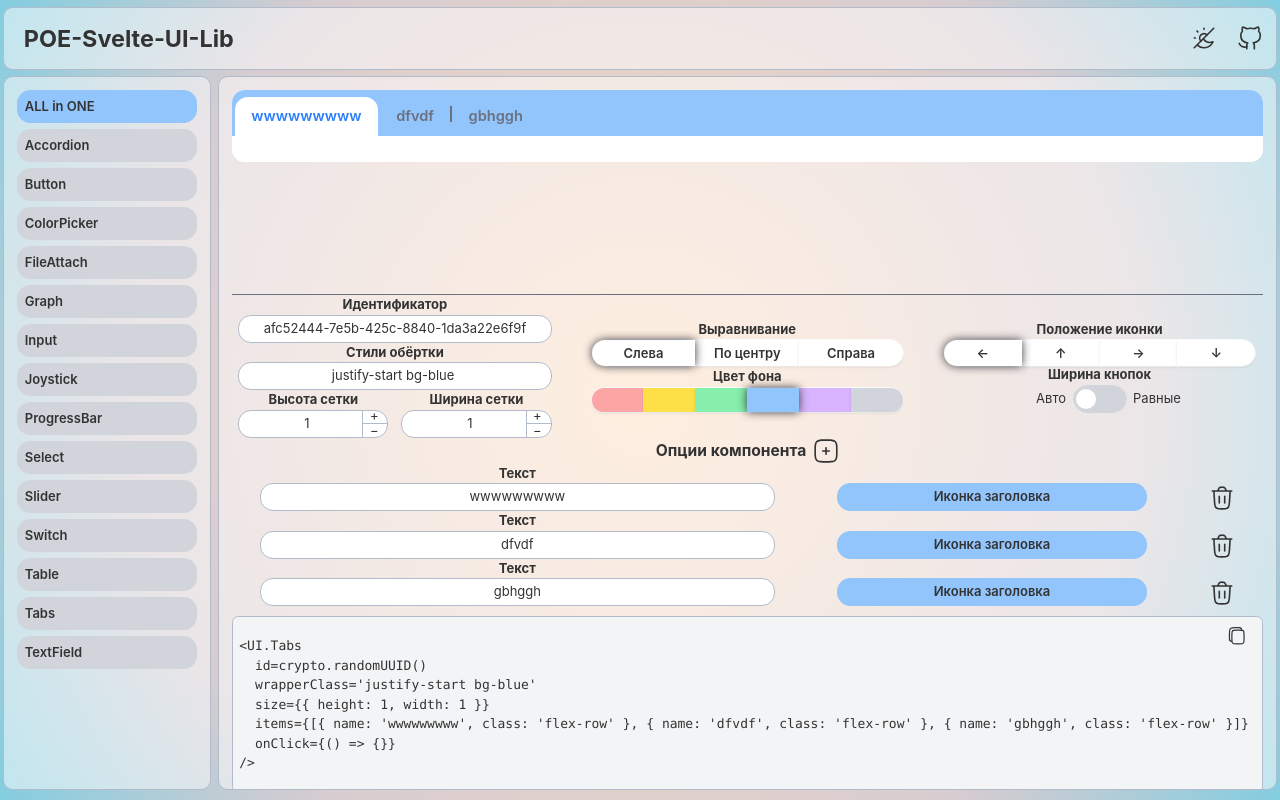
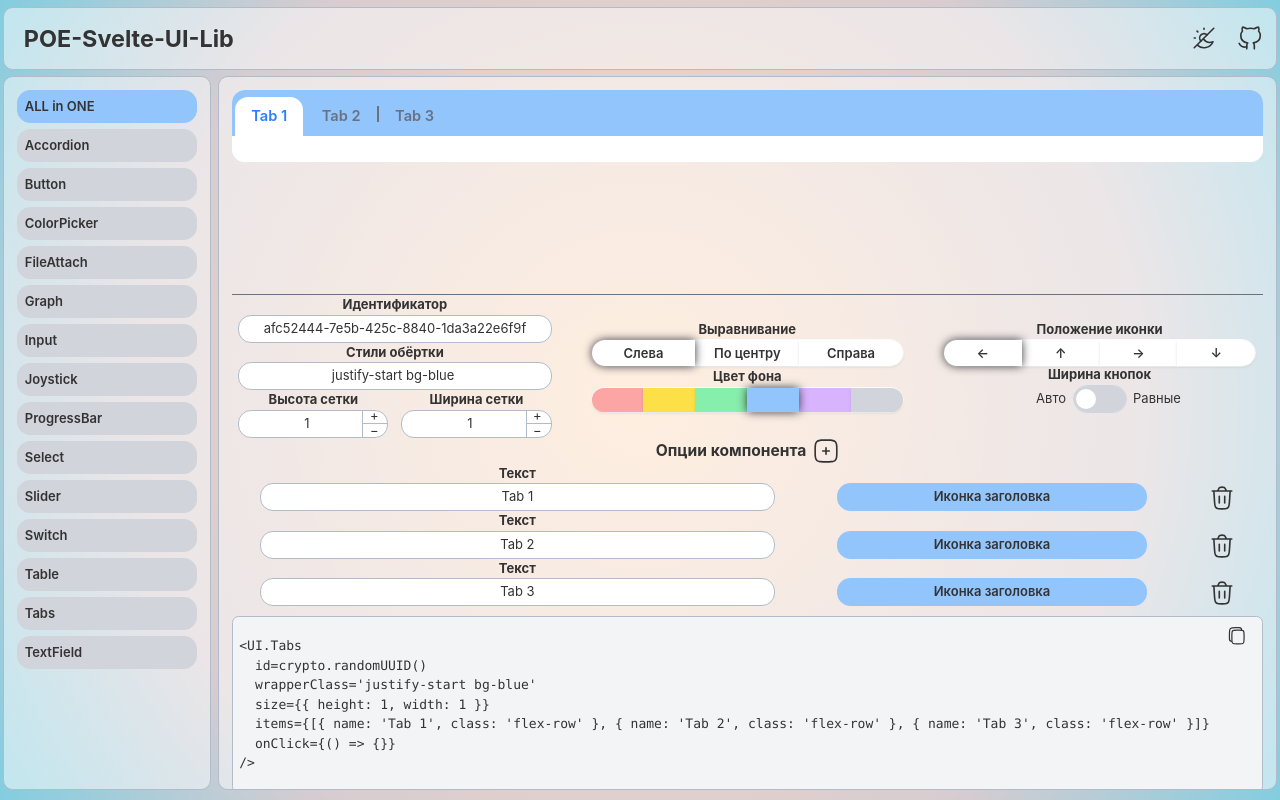
Before and after one commit to Oleg-Perevyshin/ElementsUI, a SvelteKit app: page /components/tabs in a window 1280 px wide. Built offline with nearby package versions, Linux system fonts and the light colour scheme.

Commit message:
[deploy] [publish]

```diff
--- a/src/routes/components/tabs/+page.svelte
+++ b/src/routes/components/tabs/+page.svelte
@@ -15,9 +15,9 @@
         width: 1,
       },
       items: [
-        { name: 'wwwwwwwww', class: ' flex-row' },
-        { name: 'dfvdf', class: ' flex-row' },
-        { name: 'gbhggh', class: ' flex-row' },
+        { name: 'Tab 1', class: ' flex-row' },
+        { name: 'Tab 2', class: ' flex-row' },
+        { name: 'Tab 3', class: ' flex-row' },
       ],
     },
     position: { row: 0, col: 0, width: 0, height: 0 },
```
